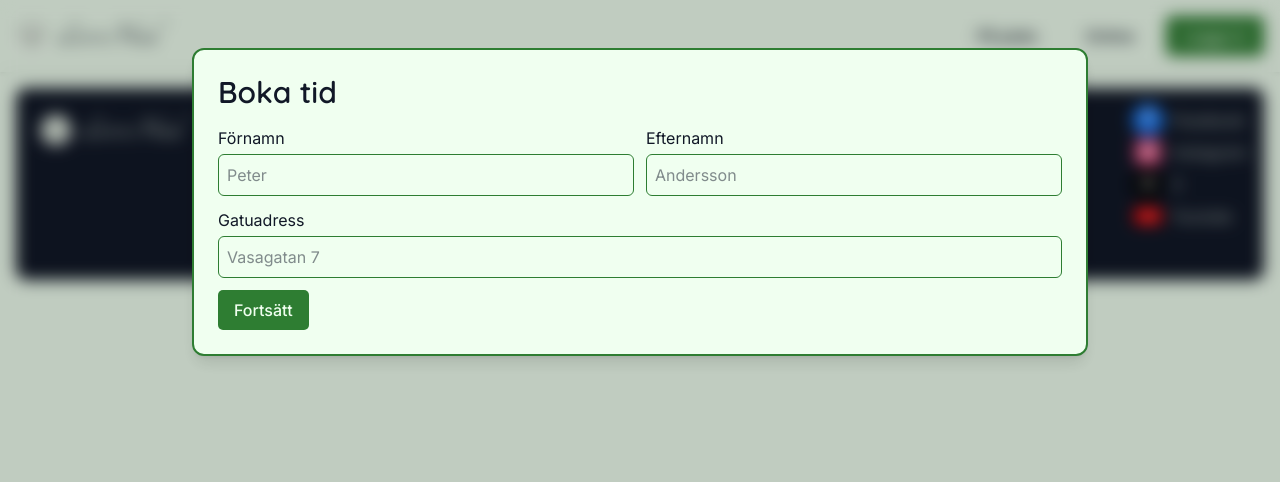
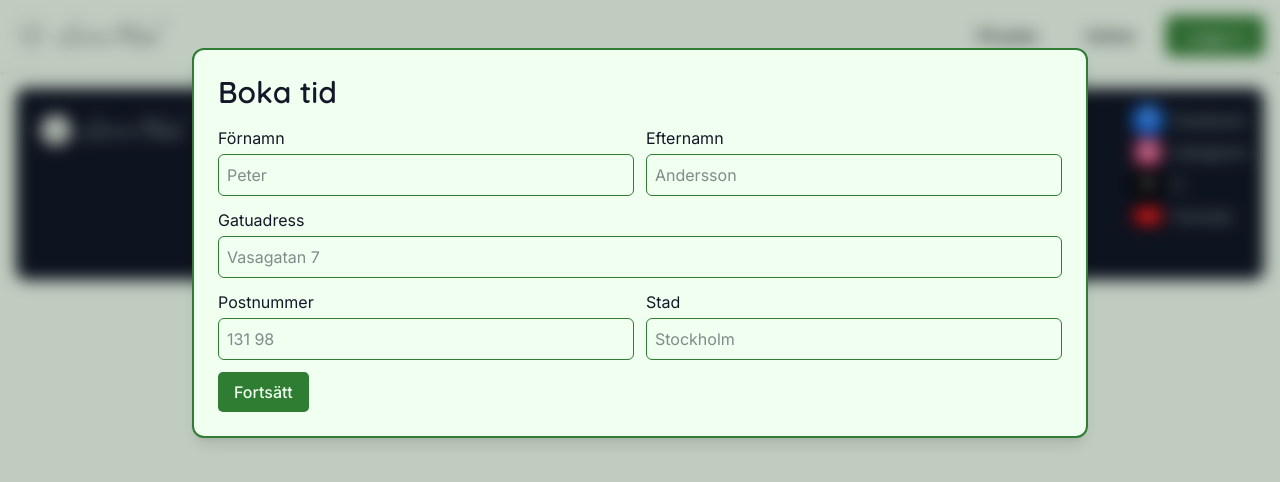
Before and after one commit to Zipelas/letitheal, a Next.js app: page /bookings in a window 1280 px wide. Shown: the top 482 px of the page. Built offline with nearby package versions, Linux system fonts and the light colour scheme; no server answers.

Commit message:
added inputs postnr. and stad

```diff
--- a/app/bookings/page.tsx
+++ b/app/bookings/page.tsx
@@ -32,6 +32,24 @@ export default function BookingsPage() {
               placeholder='Vasagatan 7'
             />
           </label>
+          <div className='grid grid-cols-1 sm:grid-cols-2 gap-3'>
+            <label className='flex flex-col'>
+              <span className='mb-1'>Postnummer</span>
+              <input
+                name='postalCode'
+                className='border border-[#2e7d32] rounded-md p-2'
+                placeholder='131 98'
+              />
+            </label>
+            <label className='flex flex-col'>
+              <span className='mb-1'>Stad</span>
+              <input
+                name='city'
+                className='border border-[#2e7d32] rounded-md p-2'
+                placeholder='Stockholm'
+              />
+            </label>
+          </div>
           <button
             type='submit'
             className='login-button font-medium w-fit self-start'>
```
